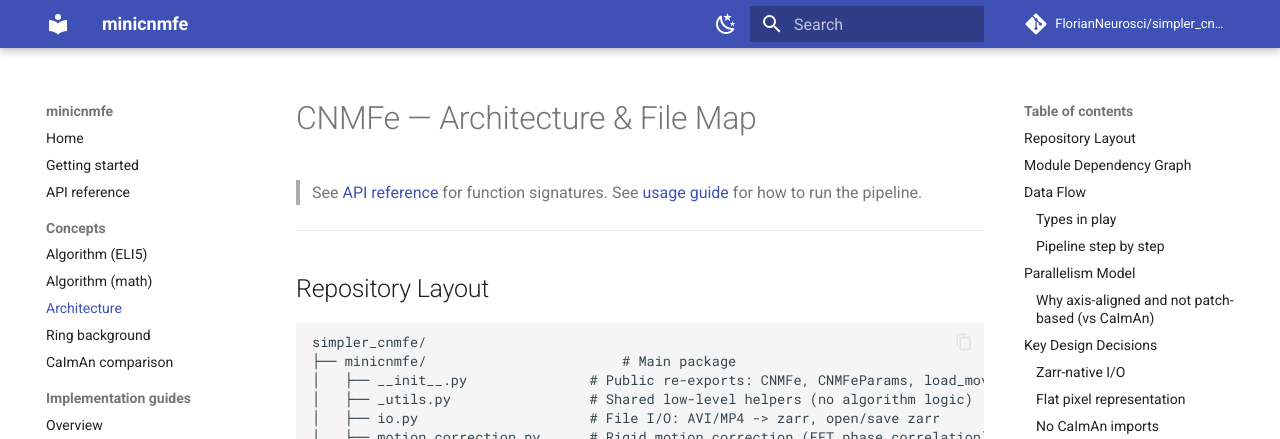
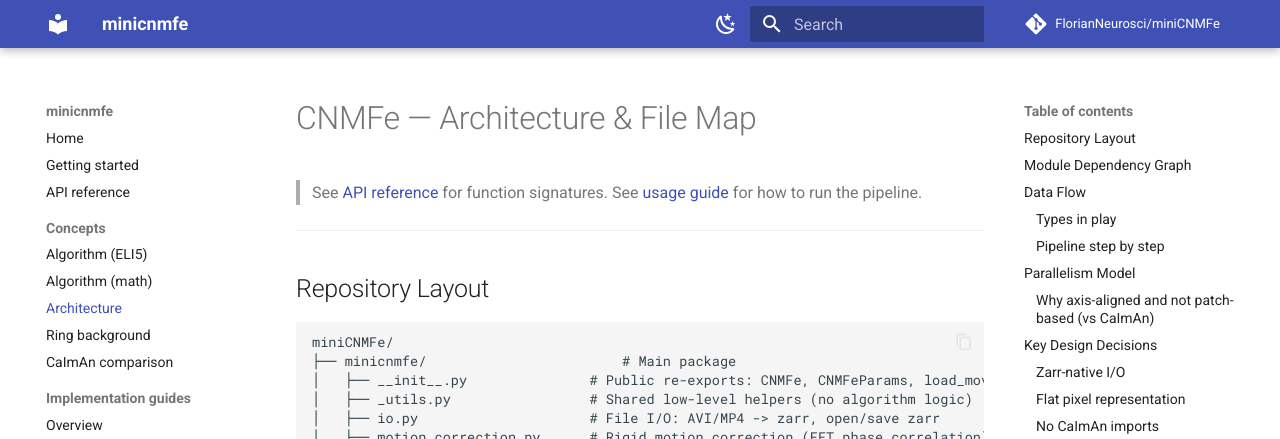
Before and after one commit to FlorianNeurosci/miniCNMFe, an MkDocs documentation site: the page built from docs/concepts/architecture.md, in a window 1280 px wide and 900 px high. Shown: the top 439 px of the window. Built offline with MkDocs 1.6.1 and Material for MkDocs 9.7.7, drawn with Linux system fonts in a browser that asks for light colours; comment, search, counter and statistics services are not loaded.

Commit message:
rebrand: simpler_cnmfe -> miniCNMFe across URLs, docs, and notebooks
The GitHub repository was renamed simpler_cnmfe -> miniCNMFe. Update clone/homepage/repo/docs URLs (README, pyproject.toml, mkdocs.yml), the architecture repo tree, and stale cell-output paths in the notebooks. The Python package stays 'minicnmfe' (import name unchanged).

Co-Authored-By: Claude Opus 4.8 (1M context) <noreply@anthropic.com>

````diff
--- a/docs/concepts/architecture.md
+++ b/docs/concepts/architecture.md
@@ -11,7 +11,7 @@ tags: [minicnmfe, architecture, modules]
 ## Repository Layout
 
 ```
-simpler_cnmfe/
+miniCNMFe/
 ├── minicnmfe/                        # Main package
 │   ├── __init__.py               # Public re-exports: CNMFe, CNMFeParams, load_movie
 │   ├── _utils.py                 # Shared low-level helpers (no algorithm logic)
--- a/mkdocs.yml
+++ b/mkdocs.yml
@@ -1,8 +1,8 @@
 site_name: minicnmfe
 site_description: Clean CNMF-E for 1-photon miniscope calcium imaging
-site_url: https://florianneurosci.github.io/simpler_cnmfe/
-repo_url: https://github.com/FlorianNeurosci/simpler_cnmfe
-repo_name: FlorianNeurosci/simpler_cnmfe
+site_url: https://florianneurosci.github.io/miniCNMFe/
+repo_url: https://github.com/FlorianNeurosci/miniCNMFe
+repo_name: FlorianNeurosci/miniCNMFe
 edit_uri: edit/master/docs/
 
 docs_dir: docs
--- a/pyproject.toml
+++ b/pyproject.toml
@@ -58,9 +58,9 @@ docs = ["mkdocs-material >= 9.5", "pymdown-extensions >= 10.0"]
 dev = ["minicnmfe[test,tutorial,oasis]", "ruff"]
 
 [project.urls]
-Homepage = "https://github.com/FlorianNeurosci/simpler_cnmfe"
-Repository = "https://github.com/FlorianNeurosci/simpler_cnmfe"
-Documentation = "https://florianneurosci.github.io/simpler_cnmfe/"
+Homepage = "https://github.com/FlorianNeurosci/miniCNMFe"
+Repository = "https://github.com/FlorianNeurosci/miniCNMFe"
+Documentation = "https://florianneurosci.github.io/miniCNMFe/"
 
 [build-system]
 requires = ["setuptools >= 77", "wheel"]
````
Also changed, not shown: README.md (+2 -2 lines), 2 other files.
